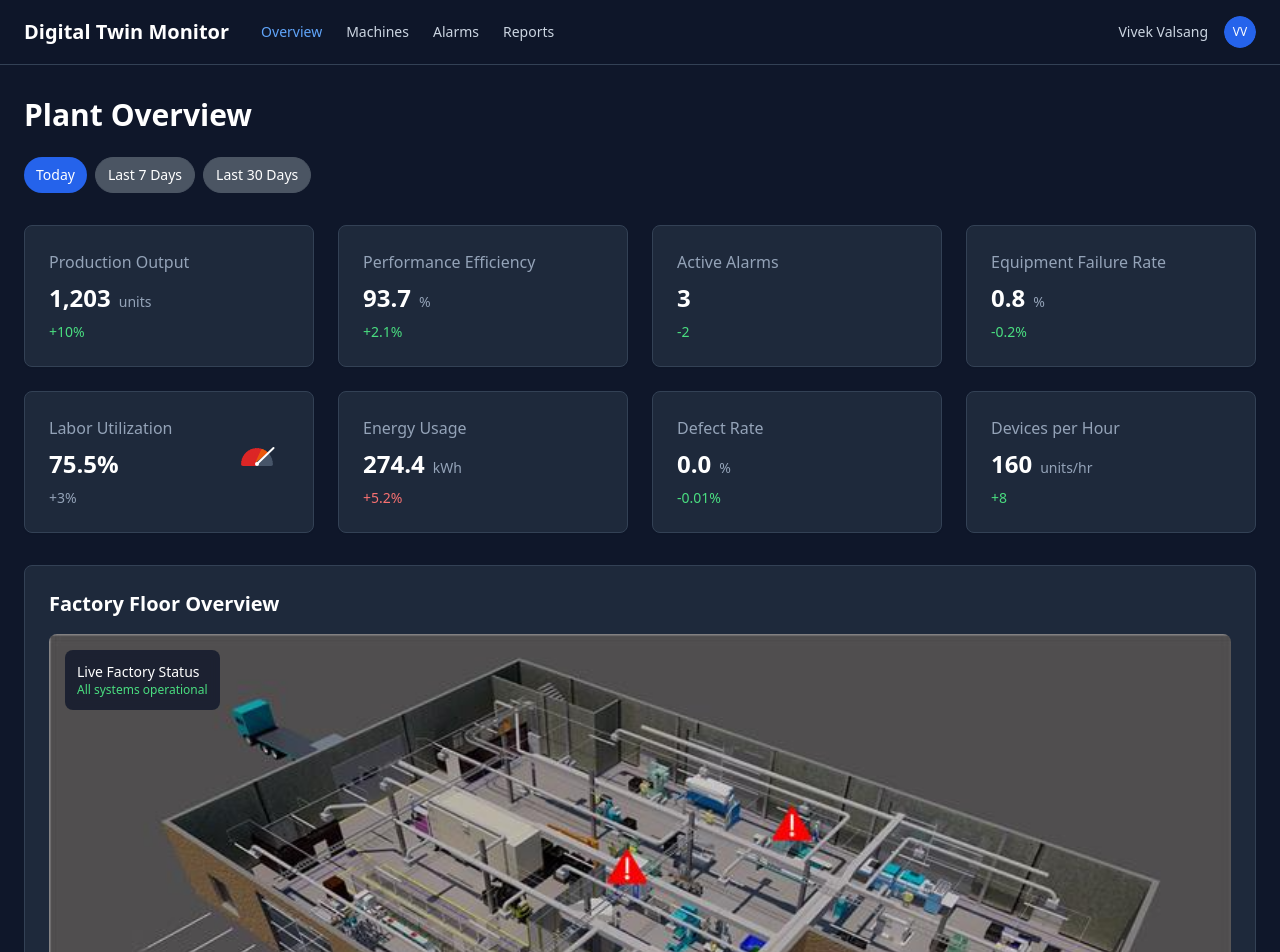
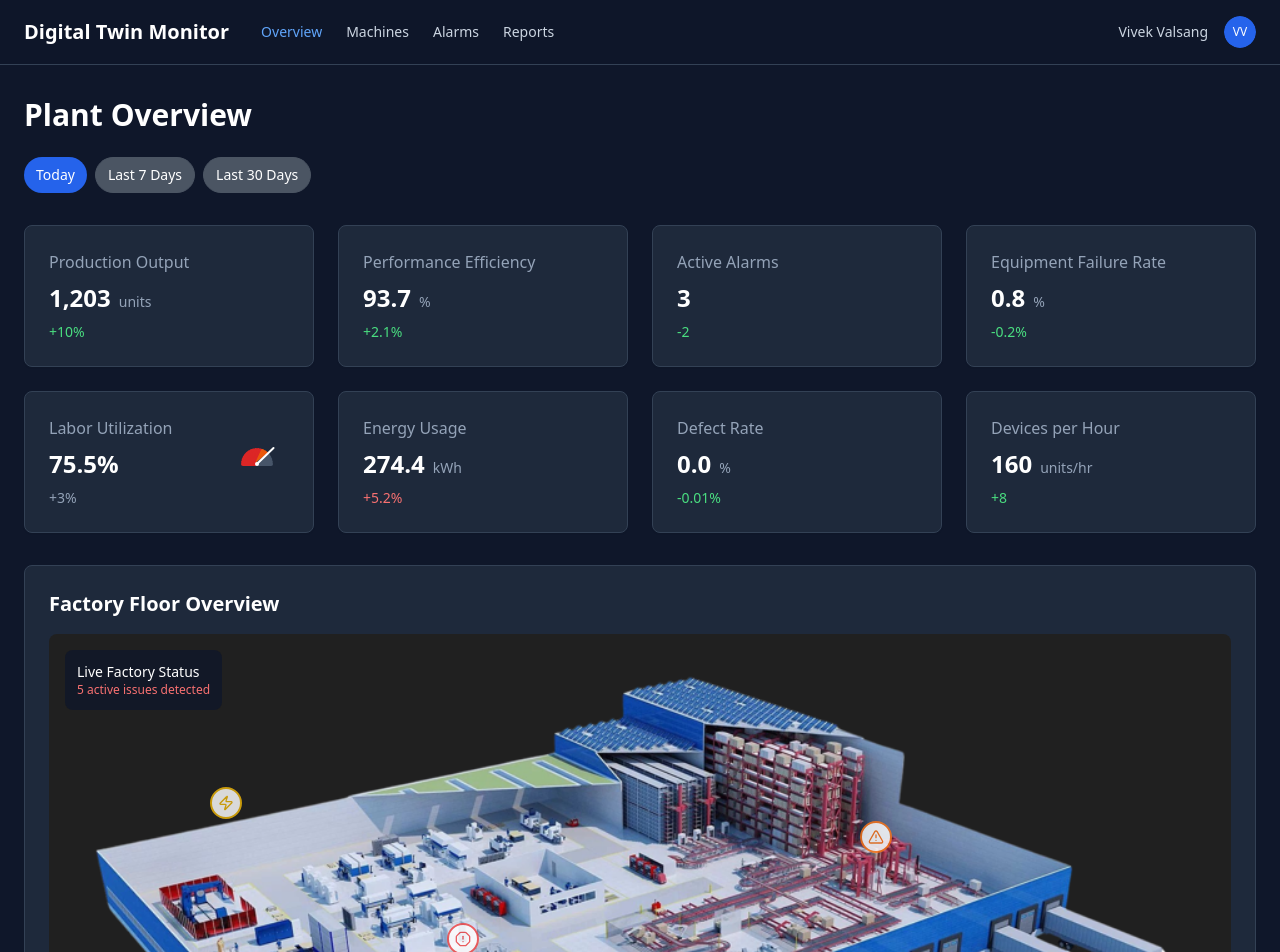
Before and after one commit to AmbitSoftwareDXB/factory-pulse-monitor-ui, a React (Vite) app: page / in a window 1280 px wide. Shown: the top 952 px of the page. Built offline with nearby package versions, Linux system fonts and the light colour scheme.

Commit message:
feat: Implement hazard icons and tooltips
Replaced the factory floor overview image with a new image and added blinking hazard icons overlaid on it. Implemented tooltips to display detailed information on hover.

```diff
--- /dev/null
+++ b/src/components/dashboard/FactoryFloorVisualization.tsx
@@ -0,0 +1,186 @@
+import React, { useState } from 'react';
+import { AlertTriangle, Zap, Wrench, AlertOctagon } from 'lucide-react';
+import { Tooltip, TooltipContent, TooltipProvider, TooltipTrigger } from '@/components/ui/tooltip';
+
+interface HazardIcon {
+  id: string;
+  type: 'warning' | 'critical' | 'maintenance' | 'electrical';
+  title: string;
+  description: string;
+  severity: 'Low' | 'Medium' | 'High' | 'Critical';
+  location: string;
+  timestamp: string;
+  x: number; // Percentage position from left
+  y: number; // Percentage position from top
+}
+
+const hazardData: HazardIcon[] = [
+  {
+    id: '1',
+    type: 'critical',
+    title: 'Hydraulic System Failure',
+    description: 'Main hydraulic pump showing critical pressure drop',
+    severity: 'Critical',
+    location: 'Assembly Line 2 - Press Station',
+    timestamp: '2024-01-15 14:23:00',
+    x: 35,
+    y: 45
+  },
+  {
+    id: '2',
+    type: 'warning',
+    title: 'Temperature Warning',
+    description: 'Cooling system temperature above normal range',
+    severity: 'Medium',
+    location: 'Quality Control - Inspection Area',
+    timestamp: '2024-01-15 14:15:00',
+    x: 70,
+    y: 30
+  },
+  {
+    id: '3',
+    type: 'electrical',
+    title: 'Power Fluctuation',
+    description: 'Voltage instability detected in main power line',
+    severity: 'High',
+    location: 'Main Distribution Panel',
+    timestamp: '2024-01-15 14:18:00',
+    x: 15,
+    y: 25
+  },
+  {
+    id: '4',
+    type: 'maintenance',
+    title: 'Scheduled Maintenance Due',
+    description: 'Conveyor belt requires preventive maintenance',
+    severity: 'Low',
+    location: 'Assembly Line 1 - Conveyor System',
+    timestamp: '2024-01-15 14:10:00',
+    x: 55,
+    y: 60
+  },
+  {
+    id: '5',
+    type: 'warning',
+    title: 'Vibration Alert',
+    description: 'Abnormal vibration patterns detected',
+    severity: 'Medium',
+    location: 'Packaging Area - Sealing Unit',
+    timestamp: '2024-01-15 14:20:00',
+    x: 80,
+    y: 70
+  }
+];
+
+const getIconComponent = (type: string) => {
+  switch (type) {
+    case 'critical':
+      return AlertOctagon;
+    case 'electrical':
+      return Zap;
+    case 'maintenance':
+      return Wrench;
+    default:
+      return AlertTriangle;
+  }
+};
+
+const getIconColor = (type: string) => {
+  switch (type) {
+    case 'critical':
+      return 'text-red-500 border-red-500';
+    case 'electrical':
+      return 'text-yellow-500 border-yellow-500';
+    case 'maintenance':
+      return 'text-blue-500 border-blue-500';
+    default:
+      return 'text-orange-500 border-orange-500';
+  }
+};
+
+const getSeverityColor = (severity: string) => {
+  switch (severity) {
+    case 'Critical':
+      return 'text-red-400';
+    case 'High':
+      return 'text-orange-400';
+    case 'Medium':
+      return 'text-yellow-400';
+    default:
+      return 'text-green-400';
+  }
+};
+
+const FactoryFloorVisualization = () => {
+  const [hoveredIcon, setHoveredIcon] = useState<string | null>(null);
+
+  return (
+    <div className="relative">
+      <img
+        src="/lovable-uploads/91c26453-bc88-41fb-98cb-22f75c858976.png"
+        alt="Factory Floor 3D Visualization"
+        className="w-full h-auto rounded-lg"
+      />
+
+      {/* Status Overlay */}
+      <div className="absolute top-4 left-4 bg-slate-900/80 backdrop-blur-sm rounded-lg p-3">
+        <p className="text-sm text-white font-medium">Live Factory Status</p>
+        <p className="text-xs text-red-400">{hazardData.length} active issues detected</p>
+      </div>
+
+      {/* Hazard Icons */}
+      <TooltipProvider>
+        {hazardData.map((hazard) => {
+          const IconComponent = getIconComponent(hazard.type);
+          const colorClass = getIconColor(hazard.type);
+          const isBlinking = hoveredIcon === null || hoveredIcon === hazard.id;
+
+          return (
+            <Tooltip key={hazard.id} delayDuration={100}>
+              <TooltipTrigger asChild>
+                <div
+                  className="absolute transform -translate-x-1/2 -translate-y-1/2 cursor-pointer"
+                  style={{
+                    left: `${hazard.x}%`,
+                    top: `${hazard.y}%`
+                  }}
+                  onMouseEnter={() => setHoveredIcon(hazard.id)}
+                  onMouseLeave={() => setHoveredIcon(null)}
+                >
+                  <div className={`
+                    w-8 h-8 rounded-full bg-white border-2 flex items-center justify-center
+                    ${colorClass}
+                    ${isBlinking ? 'animate-pulse' : ''}
+                    transition-all duration-200 hover:scale-110
+                  `}>
+                    <IconComponent size={16} />
+                  </div>
+                </div>
+              </TooltipTrigger>
+              <TooltipContent
+                side="top"
+                className="max-w-xs p-4 bg-slate-800 border-slate-600"
+              >
+                <div className="space-y-2">
+                  <div className="flex items-center justify-between">
+                    <h4 className="font-semibold text-white">{hazard.title}</h4>
+                    <span className={`text-xs font-medium ${getSeverityColor(hazard.severity)}`}>
+                      {hazard.severity}
+                    </span>
+                  </div>
+                  <p className="text-sm text-slate-300">{hazard.description}</p>
+                  <div className="space-y-1 text-xs text-slate-400">
+                    <p><span className="font-medium">Location:</span> {hazard.location}</p>
+                    <p><span className="font-medium">Time:</span> {hazard.timestamp}</p>
+                  </div>
+                </div>
+              </TooltipContent>
+            </Tooltip>
+          );
+        })}
+      </TooltipProvider>
+    </div>
+  );
+};
+
+export default FactoryFloorVisualization;
--- a/src/pages/Index.tsx
+++ b/src/pages/Index.tsx
@@ -5,6 +5,7 @@ import KPICard from '@/components/dashboard/KPICard';
 import MachineStatus from '@/components/dashboard/MachineStatus';
 import AlarmsTable from '@/components/dashboard/AlarmsTable';
 import AnalyticsCards from '@/components/dashboard/AnalyticsCards';
+import FactoryFloorVisualization from '@/components/dashboard/FactoryFloorVisualization';
 import { useDashboardData } from '@/hooks/useDashboardData';
 import { Button } from '@/components/ui/button';
 
@@ -60,17 +61,7 @@ const Index = () => {
         {/* Factory Floor Visualization */}
         <div className="bg-slate-800 border border-slate-700 rounded-lg p-6">
           <h2 className="text-xl font-bold text-white mb-4">Factory Floor Overview</h2>
-          <div className="relative">
-            <img
-              src="/lovable-uploads/1bf7ef2a-98ac-4641-a6bc-ec0436837364.png"
-              alt="Factory Floor 3D Visualization"
-              className="w-full h-auto rounded-lg"
-            />
-            <div className="absolute top-4 left-4 bg-slate-900/80 backdrop-blur-sm rounded-lg p-3">
-              <p className="text-sm text-white font-medium">Live Factory Status</p>
-              <p className="text-xs text-green-400">All systems operational</p>
-            </div>
-          </div>
+          <FactoryFloorVisualization />
         </div>
 
         {/* Machine Diagnostics */}
```
Also changed, not shown: public/lovable-uploads/91c26453-bc88-41fb-98cb-22f75c858976.png (added).
